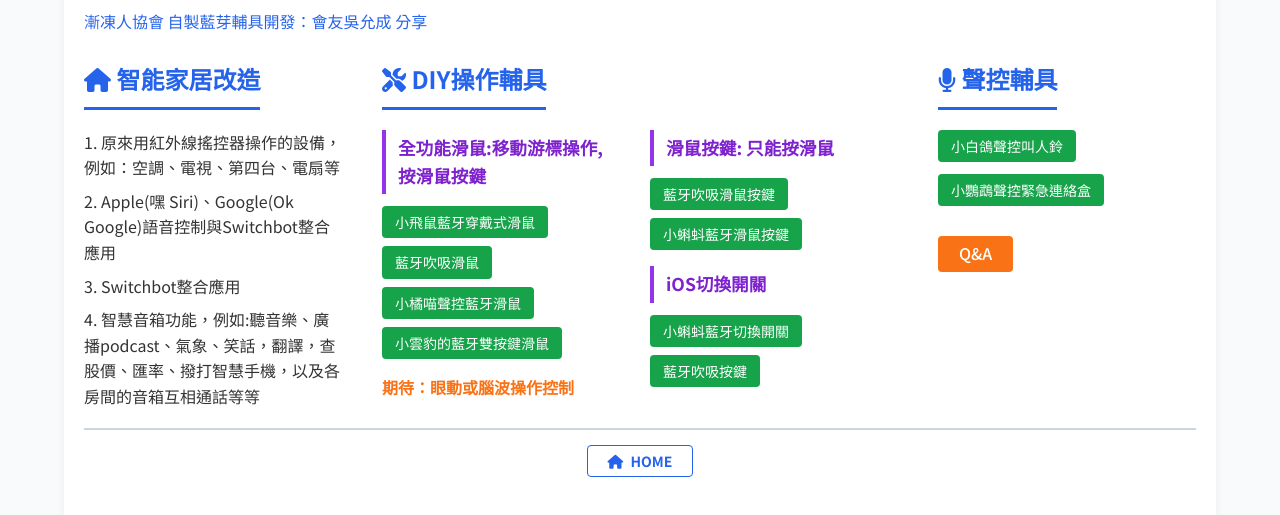
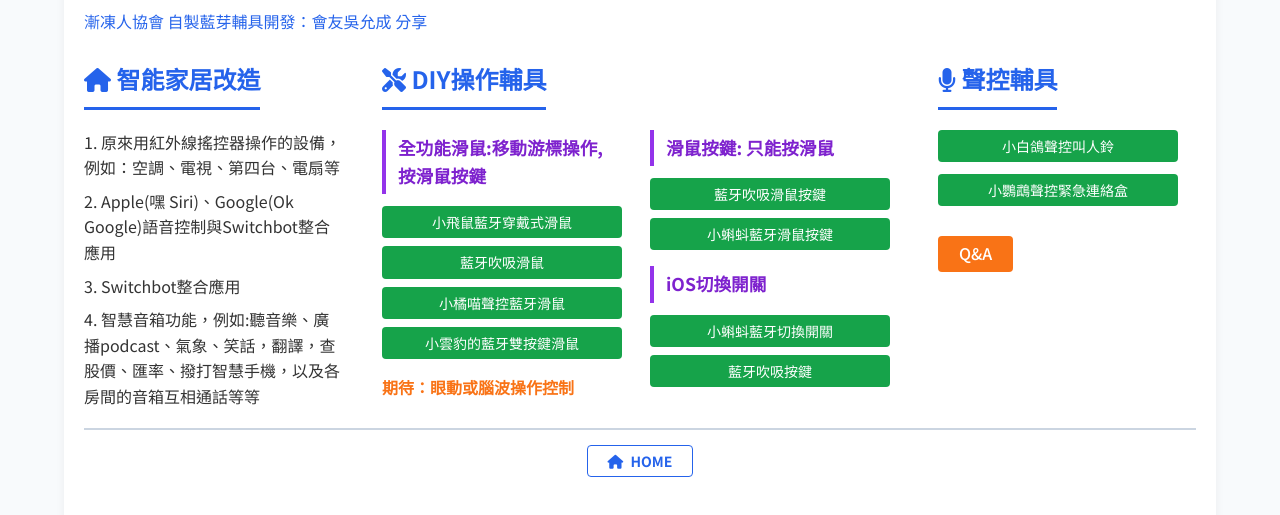
Before and after one commit to wen033codes/projectwu, a plain HTML site: page index.html in a window 1280 px wide. Shown: the part 135-650 px from the top of the page. Drawn offline with Linux system fonts and the light colour scheme.

Commit message:
style: adjust width and box-sizing for primary buttons in device items

```diff
--- a/style.css
+++ b/style.css
@@ -241,6 +241,9 @@ h2 {
     background-color: #16a34a; /* Green */
     padding: 4px 12px !important;
     font-size: 14px !important;
+    width: 240px;
+    max-width: 100%;
+    box-sizing: border-box;
 }
 
 .device-item .primary-btn:hover {
```
